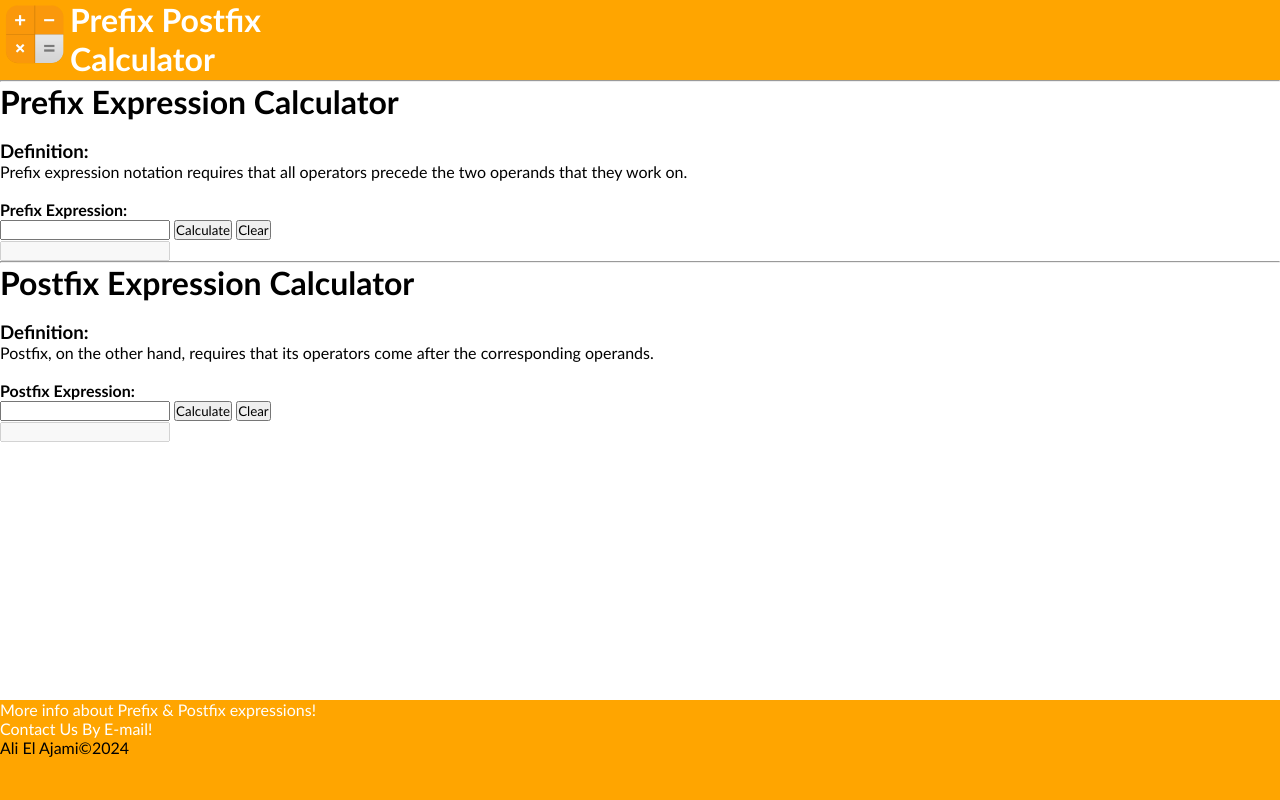
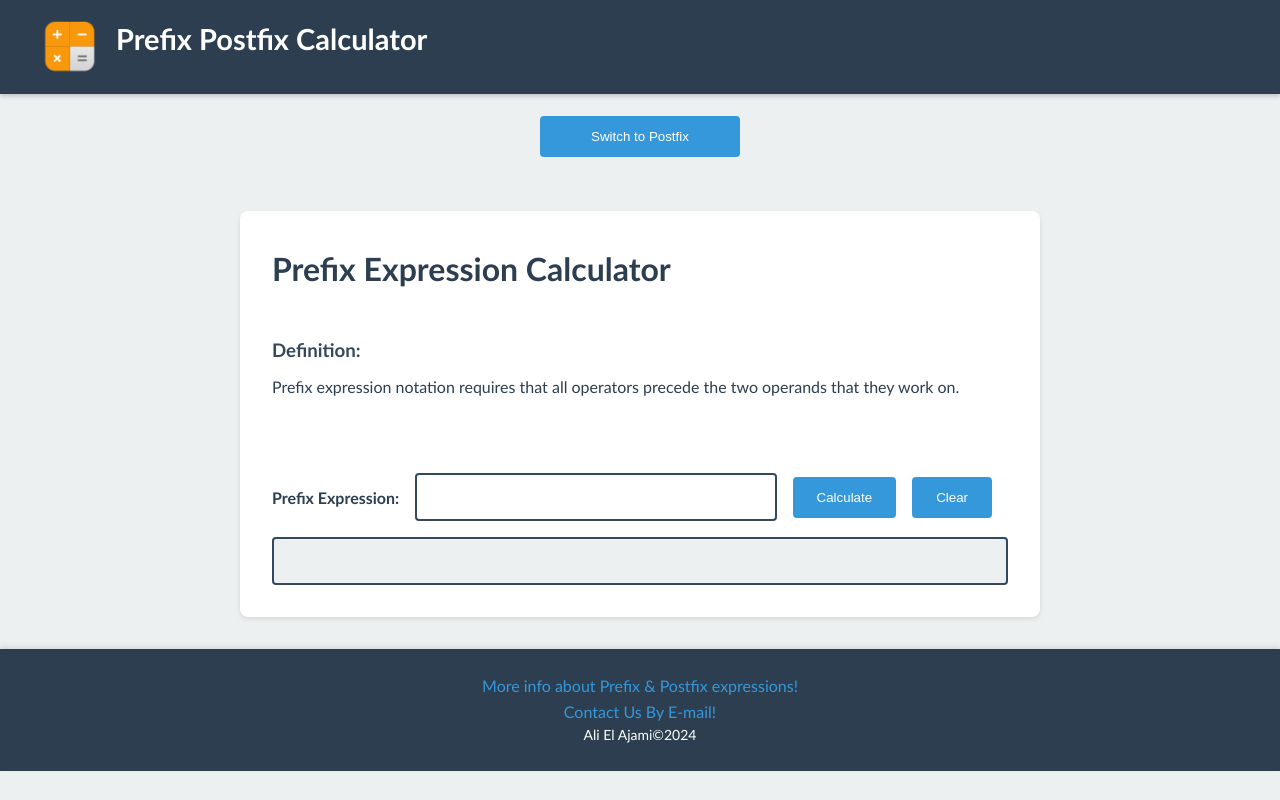
Before and after one commit to alielajami/fcs-calculator, a plain HTML site: page index.html in a window 1280 px wide. Drawn offline with Linux system fonts and the light colour scheme.

Commit message:
HTML CSS JS <> Fixed some html, created styling and more detailed rules for better UI, added a button to switch between prefix and postfix calcs and gave it functionality with JS

```diff
--- a/index.html
+++ b/index.html
@@ -13,8 +13,10 @@
             <h1 class="title">Prefix Postfix Calculator</h1>
         </header>
     </div>
-    <hr>
-    <div class="prefix">
+    <div class="toggle-container">
+        <button id="toggleBtn">Switch to Postfix</button>
+    </div>
+    <div class="prefix" id="prefixSection">
         <h1 class="title">Prefix Expression Calculator</h1>
             <br>
         <h3 class="def">Definition:</h3>
@@ -29,8 +31,7 @@
             <input type="text" disabled>
         </div>
     </div>
-    <hr>
-    <div class="postfix">
+    <div class="postfix hidden" id="postfixSection">
         <h1 class="title">Postfix Expression Calculator</h1>
             <br>
         <h3 class="def">Definition:</h3>
@@ -44,15 +45,16 @@
             <br>
             <input type="text" disabled>
         </div>
+    </div>
     <div class="footer">
         <footer>
-                <a href="https://panda.ime.usp.br/panda/static/pythonds_pt/02-EDBasicos/InfixPrefixandPostfixExpressions.html#:~:text=Prefix%20expression%20notation%20requires%20that,%2B%20A%20*%20B%20C%20in%20prefix.">More info about Prefix & Postfix expressions!</a>
+            <a href="https://panda.ime.usp.br/panda/static/pythonds_pt/02-EDBasicos/InfixPrefixandPostfixExpressions.html#:~:text=Prefix%20expression%20notation%20requires%20that,%2B%20A%20*%20B%20C%20in%20prefix." target="_blank">More info about Prefix & Postfix expressions!</a>
             <br>
-                <a href="mailto:alielajami20@gmail.com">Contact Us By E-mail!</a>
+            <a href="mailto:alielajami20@gmail.com" target="_blank">Contact Us By E-mail!</a>
             <br>
             <p>Ali El Ajami&#169;2024</p>
         </footer>
     </div>
-    </div>
+    <script src="script/script.js"></script>
 </body>
 </html>
--- a/script/script.js
+++ b/script/script.js
@@ -0,0 +1,12 @@
+const toggleBtn = document.getElementById('toggleBtn');
+const prefixSection = document.getElementById('prefixSection');
+const postfixSection = document.getElementById('postfixSection');
+
+toggleBtn.addEventListener('click', () => {
+    prefixSection.classList.toggle('hidden');
+    postfixSection.classList.toggle('hidden');
+
+    toggleBtn.textContent = prefixSection.classList.contains('hidden')
+        ? 'Switch to Prefix'
+        : 'Switch to Postfix';
+});
--- a/styling/style.css
+++ b/styling/style.css
@@ -1,39 +1,185 @@
 * {
     margin: 0;
     padding: 0;
-    box-sizing: 0;
-    font-family: 'Trebuchet MS', 'Lucida Sans Unicode', 'Lucida Grande', 'Lucida Sans', Arial, sans-serif;
+    box-sizing: border-box;
 }
 
-a {
-    text-decoration: none !important;
-    text-decoration: underline;
-    color: white;
+:root {
+    --primary-color: #2c3e50;
+    --secondary-color: #34495e;
+    --accent-color: #3498db;
+    --text-color: #2c3e50;
+    --light-bg: #ecf0f1;
+}
+
+body {
+    font-family: 'Trebuchet MS', Arial, sans-serif;
+    line-height: 1.6;
+    color: var(--text-color);
+    background-color: var(--light-bg);
+}
+
+/* Header styles */
+.header {
+    background-color: var(--primary-color);
+    padding: 16px 32px;
+    box-shadow: 0 2px 5px rgba(0,0,0,0.2);
+}
+
+.header header {
+    display: flex;
+    align-items: center;
+    max-width: 1200px;
+    margin: 0 auto;
 }
 
 .logo {
-    width: 70px;
-    height: 70px;
-}
-
-img {
-    float: left;
-}
-
-.header {
-    background-color: orange;
-    height: 80px;
-    display: flex;
+    width: 60px;
+    height: 60px;
+    margin-right: 16px;
 }
 
 .header h1 {
     color: white;
+    font-size: 29px;
+}
+
+/* Calculator sections */
+.prefix, .postfix {
+    max-width: 800px;
+    margin: 32px auto;
+    padding: 32px;
+    background-color: white;
+    border-radius: 8px;
+    box-shadow: 0 2px 5px rgba(0,0,0,0.1);
+}
+
+#toggleBtn {
+    background-color: var(--accent-color);
+    margin: 6px auto;
+    min-width: 200px;
+}
+
+.toggle-container {
+    text-align: center;
+    padding: 16px;
+}
+
+.hidden {
+    display: none;
+}
+
+.title {
+    color: var(--primary-color);
+    margin-bottom: 16px;
+}
+
+.def {
+    color: var(--secondary-color);
+    margin-bottom: 8px;
+}
+
+.paragraph {
+    color: var(--text-color);
+    margin-bottom: 24px;
+}
+
+/* Form elements */
+.precalc, .postcalc {
+    display: flex;
+    flex-wrap: wrap;
+    gap: 16px;
+    align-items: center;
+    margin-top: 24px;
+}
+
+input[type="text"] {
+    padding: 13px;
+    border: 2px solid var(--secondary-color);
+    border-radius: 4px;
+    font-size: 16px;
+    flex: 1;
+    min-width: 200px;
+}
+
+input[type="text"]:disabled {
+    background-color: var(--light-bg);
+    cursor: not-allowed;
+}
+
+button {
+    padding: 13px 24px;
+    background-color: var(--accent-color);
+    color: white;
+    border: none;
+    border-radius: 4px;
+    cursor: pointer;
+    transition: background-color 0.3s ease;
+}
+
+button:hover {
+    background-color: #2980b9;
+}
+
+hr {
+    border: none;
+    border-top: 1px solid #ddd;
+    margin: 32px 0;
 }
 
 .footer {
-    background-color: orange;
-    position: fixed;
-    bottom: 0;
+    background-color: var(--primary-color);
+    color: white;
     width: 100%;
-    height: 100px;
+    padding: 24px;
+    margin-top: auto;
+    text-align: center;
+    box-shadow: 0 -2px 5px rgba(0,0,0,0.1);
 }
+
+.footer a {
+    text-decoration: none !important;
+    color: #3498db;
+}
+
+.footer p {
+    font-size: 14px;
+    margin: 0;
+}
+
+/* Responsive design */
+@media screen and (max-width: 768px) {
+    .header header {
+        flex-direction: column;
+        text-align: center;
+    }
+
+    .logo {
+        margin-bottom: 16px;
+    }
+
+    .prefix, .postfix {
+        margin: 16px;
+        padding: 16px;
+    }
+
+    .precalc, .postcalc {
+        flex-direction: column;
+    }
+
+    input[type="text"] {
+        width: 100%;
+    }
+
+    button {
+        width: 100%;
+    }
+
+    .footer {
+        padding: 16px;
+    }
+
+    .footer p {
+        font-size: 13px;
+    }
+}
```
Lines whose indentation alone changed are shown as unchanged.
